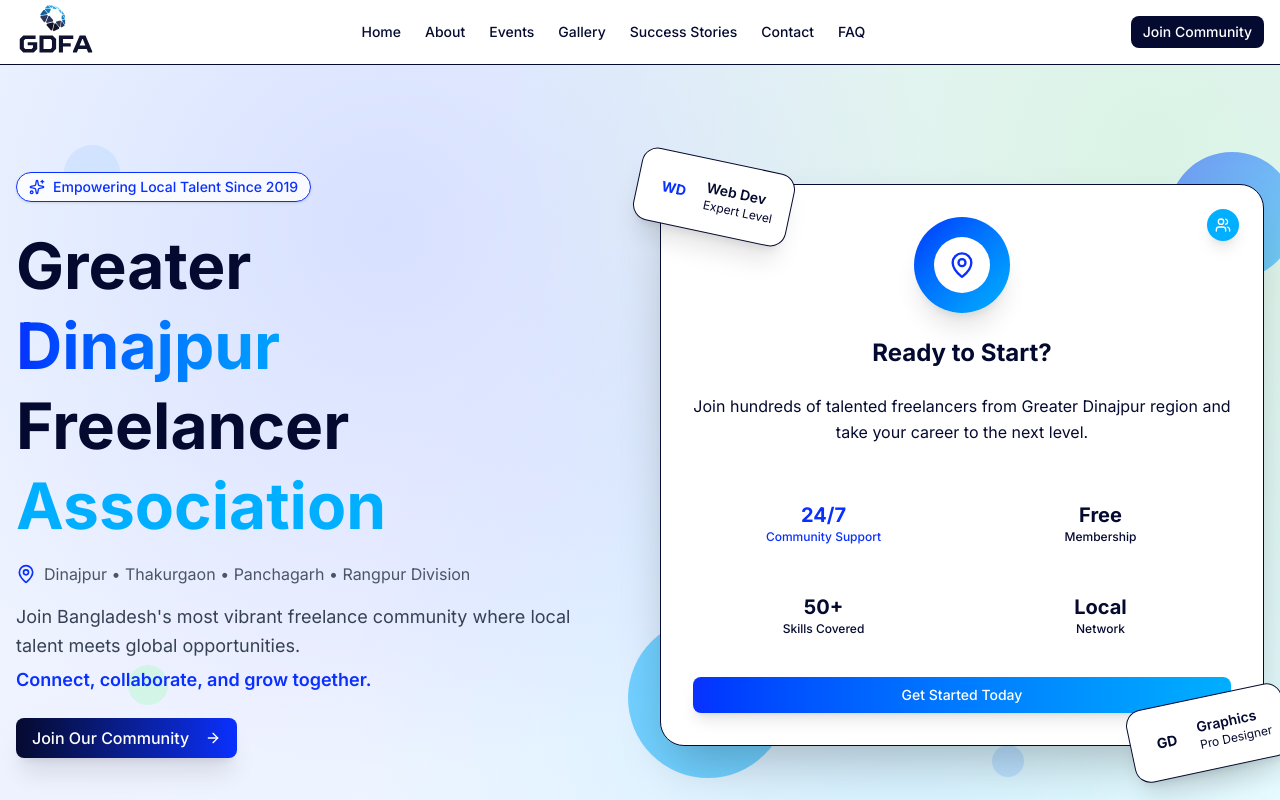
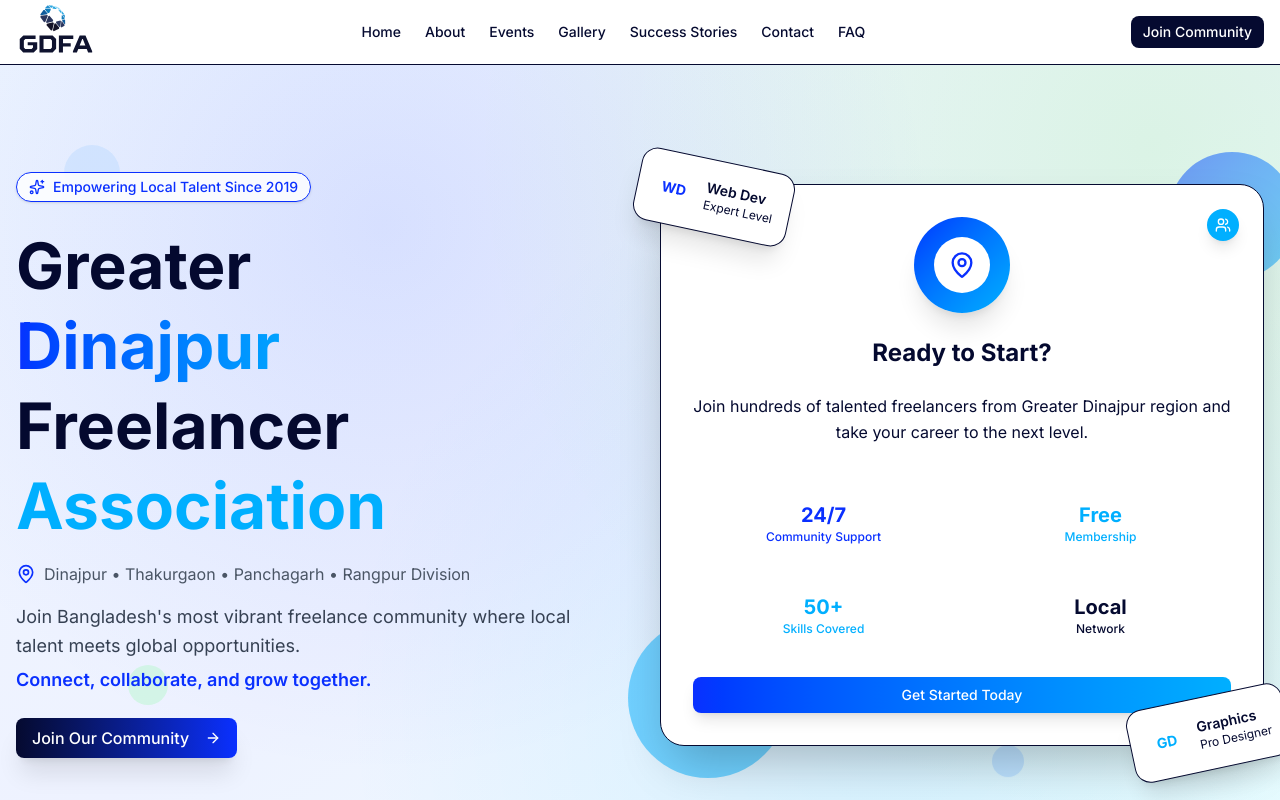
Before and after one commit to g-dfa/gdfa-web, a Next.js app: page / in a window 1280 px wide. Shown: the top 800 px of the page. Built offline with nearby package versions, Linux system fonts and the light colour scheme.

Commit message:
fixed the error

```diff
--- a/src/components/hero-section/index.tsx
+++ b/src/components/hero-section/index.tsx
@@ -106,14 +106,26 @@ export function HeroSection() {
                                 </p>
 
                                 <div className="grid grid-cols-2 gap-4 pt-4 text-sm sm:text-base">
-                                    <FeatureCard color="secondary" value="24/7" label="Community Support" />
+                                    <div className={`bg-[var(--gdfa-secondary)/10] rounded-xl p-4`}>
+                                        <div className={`text-xl font-bold text-[var(--gdfa-secondary)]`}>24/7</div>
+                                        <div className={`text-xs font-medium text-[var(--gdfa-secondary)]`}>Community Support</div>
+                                    </div>
                                     {/* Using 'accent' as a placeholder for 'accent-red'. If 'accent-red' is a distinct color,
                                         consider adding it as a new CSS variable. */}
-                                    <FeatureCard color="accent" value="Free" label="Membership" />
+                                    <div className={`bg-[var(--gdfa-accent)/10] rounded-xl p-4`}>
+                                        <div className={`text-xl font-bold text-[var(--gdfa-accent)]`}>Free</div>
+                                        <div className={`text-xs font-medium text-[var(--gdfa-accent)]`}>Membership</div>
+                                    </div>
                                     {/* Using 'accent' as a placeholder for 'accent-green'. If 'accent-green' is a distinct color,
                                         consider adding it as a new CSS variable. */}
-                                    <FeatureCard color="accent" value="50+" label="Skills Covered" />
-                                    <FeatureCard color="primary" value="Local" label="Network" />
+                                    <div className={`bg-[var(--gdfa-accent)/10] rounded-xl p-4`}>
+                                        <div className={`text-xl font-bold text-[var(--gdfa-accent)]`}>50+</div>
+                                        <div className={`text-xs font-medium text-[var(--gdfa-accent)]`}>Skills Covered</div>
+                                    </div>
+                                    <div className={`bg-[var(--gdfa-primary)/10] rounded-xl p-4`}>
+                                        <div className={`text-xl font-bold text-[var(--gdfa-primary)]`}>Local</div>
+                                        <div className={`text-xs font-medium text-[var(--gdfa-primary)]`}>Network</div>
+                                    </div>
                                 </div>
 
                                 <Link href="/become-a-member">
@@ -126,9 +138,29 @@ export function HeroSection() {
                         </div>
 
                         {/* Floating cards (desktop only) */}
-                        <FloatingCard label="Web Dev" short="WD" description="Expert Level" color="secondary" className="hidden sm:block absolute -top-6 -left-6 rotate-12 hover:rotate-6 z-50" />
+                        <div className={`bg-[var(--gdfa-neutral-white)] rounded-2xl p-4 shadow-xl border border-[var(--gdfa-neutral-black)/10] transform transition-transform duration-300 hidden sm:block absolute -top-6 -left-6 rotate-12 hover:rotate-6 z-50`}>
+                            <div className="flex items-center gap-3">
+                                <div className={`w-10 h-10 bg-[var(--gdfa-secondary)/10] rounded-full flex items-center justify-center`}>
+                                    <span className={`text-[var(--gdfa-secondary)] font-bold text-sm`}>WD</span>
+                                </div>
+                                <div>
+                                    <div className="text-sm font-semibold text-[var(--gdfa-neutral-black)]">Web Dev</div>
+                                    <div className="text-xs text-[var(--gdfa-neutral-black)/50]">Expert Level</div>
+                                </div>
+                            </div>
+                        </div>
                         {/* Using 'accent' as a placeholder for 'accent-red' in FloatingCard. */}
-                        <FloatingCard label="Graphics" short="GD" description="Pro Designer" color="accent" className="hidden sm:block absolute -bottom-6 -right-6 -rotate-12 hover:-rotate-6 z-50" />
+                        <div className={`bg-[var(--gdfa-neutral-white)] rounded-2xl p-4 shadow-xl border border-[var(--gdfa-neutral-black)/10] transform transition-transform duration-300 hidden sm:block absolute -bottom-6 -right-6 -rotate-12 hover:-rotate-6 z-50`}>
+                            <div className="flex items-center gap-3">
+                                <div className={`w-10 h-10 bg-[var(--gdfa-accent)/10] rounded-full flex items-center justify-center`}>
+                                    <span className={`text-[var(--gdfa-accent)] font-bold text-sm`}>GD</span>
+                                </div>
+                                <div>
+                                    <div className="text-sm font-semibold text-[var(--gdfa-neutral-black)]">Graphics</div>
+                                    <div className="text-xs text-[var(--gdfa-neutral-black)/50]">Pro Designer</div>
+                                </div>
+                            </div>
+                        </div>
 
                         {/* Background blobs */}
                         {/* Using 'accent' as a placeholder for 'accent-red'. */}
@@ -148,28 +180,3 @@ export function HeroSection() {
         </section>
     );
 }
-
-function FeatureCard({ color, value, label }) {
-    return (
-        <div className={`bg-[var(--gdfa-${color})/10] rounded-xl p-4`}>
-            <div className={`text-xl font-bold text-[var(--gdfa-${color})]`}>{value}</div>
-            <div className={`text-xs font-medium text-[var(--gdfa-${color})]`}>{label}</div>
-        </div>
-    );
-}
-
-function FloatingCard({ label, short, description, color, className }) {
-    return (
-        <div className={`bg-[var(--gdfa-neutral-white)] rounded-2xl p-4 shadow-xl border border-[var(--gdfa-neutral-black)/10] transform transition-transform duration-300 ${className}`}>
-            <div className="flex items-center gap-3">
-                <div className={`w-10 h-10 bg-[var(--gdfa-${color})/10] rounded-full flex items-center justify-center`}>
-                    <span className={`text-[var(--gdfa-${color})] font-bold text-sm`}>{short}</span>
-                </div>
-                <div>
-                    <div className="text-sm font-semibold text-[var(--gdfa-neutral-black)]">{label}</div>
-                    <div className="text-xs text-[var(--gdfa-neutral-black)/50]">{description}</div>
-                </div>
-            </div>
-        </div>
-    );
-}
```
